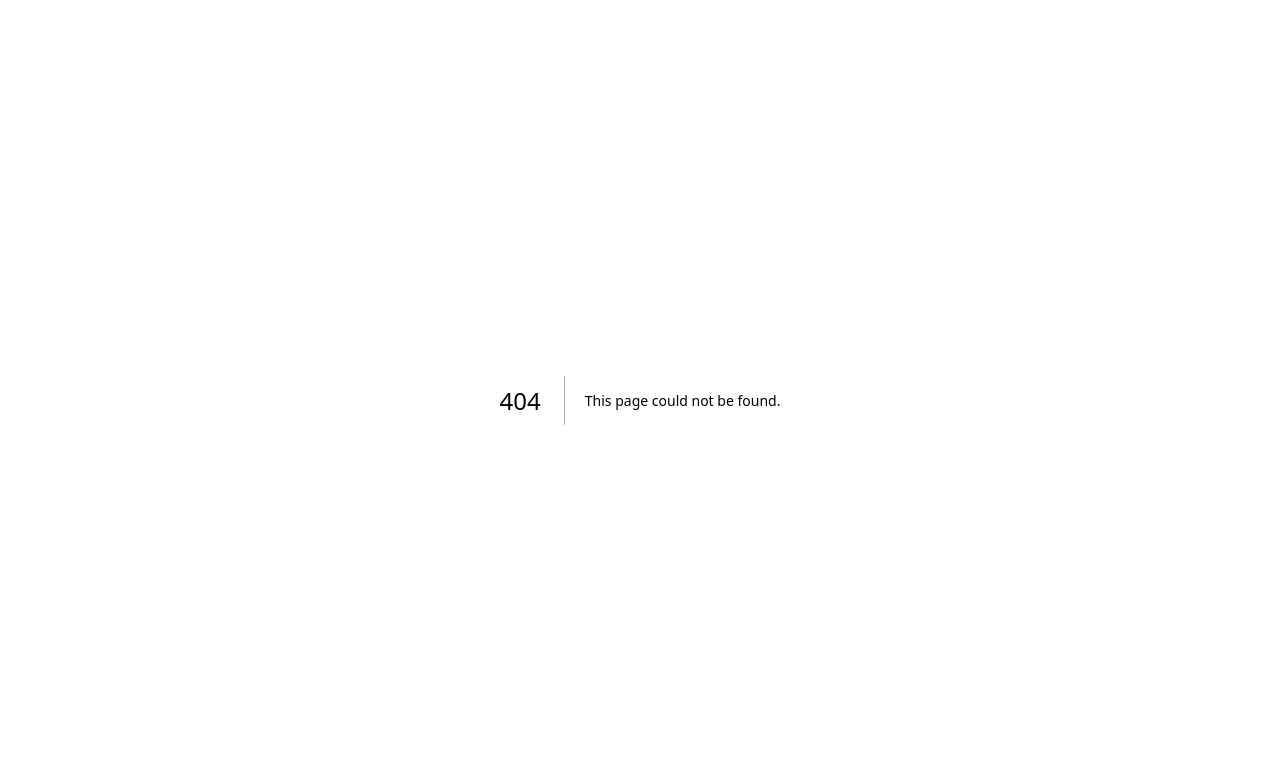
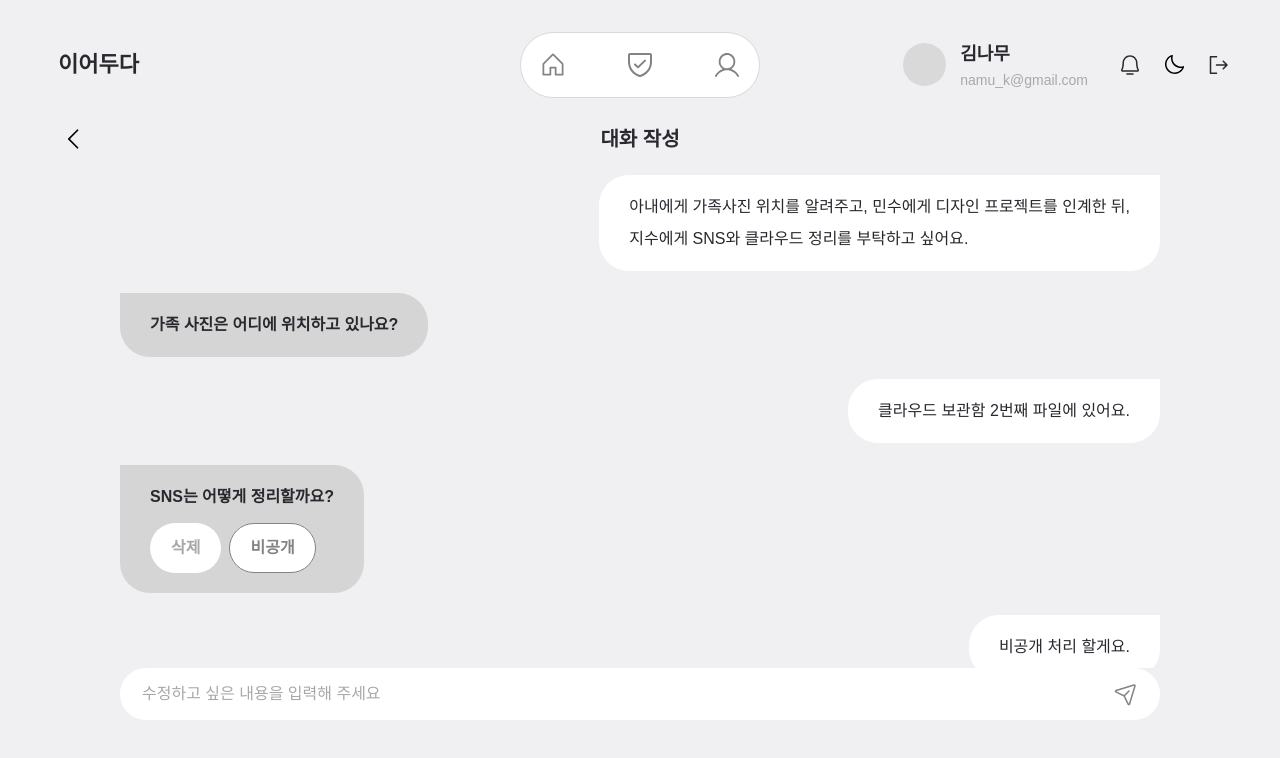
Before and after one commit to Dev-MAMOKEY/Ieoduda-Frontend, a Next.js app: page /plan/life-area in a window 1280 px wide. Before the commit this address had no page. Shown: the top 758 px of the page. Built offline with nearby package versions, Linux system fonts and the light colour scheme.

Commit message:
[Feat/#3] feat : 삶의 구역(계획 확정 화면) 구현

```diff
--- /dev/null
+++ b/app/(planning)/plan/life-area/page.tsx
@@ -0,0 +1,12 @@
+// planning 라우트 그룹에서 계획의 세부 내용을 대화로 작성하는 화면입니다.
+import { LifeAreaConversation } from "@/components/features/planning/LifeAreaConversation";
+import { DesktopHeader } from "@/components/shared/layout/DesktopHeader";
+
+export default function LifeAreaPage() {
+  return (
+    <main className="min-h-dvh bg-[#f0f0f2]">
+      <DesktopHeader authenticated />
+      <LifeAreaConversation />
+    </main>
+  );
+}
--- /dev/null
+++ b/components/features/planning/LifeAreaConversation.tsx
@@ -0,0 +1,222 @@
+"use client";
+
+// 계획의 세부 내용을 대화 형식으로 확인하고 추가 내용을 입력하는 반응형 화면입니다.
+import Image from "next/image";
+import Link from "next/link";
+import { FormEvent, useEffect, useRef, useState } from "react";
+
+const assistantBubbleClassName =
+  "self-start rounded-bl-[30px] rounded-br-[30px] rounded-tr-[30px] bg-[#d5d5d5] px-[22px] py-[18px] text-sm font-semibold text-[#28292e] lg:px-[30px] lg:py-5 lg:text-base";
+
+const userBubbleClassName =
+  "self-end rounded-bl-[30px] rounded-br-[30px] rounded-tl-[30px] bg-white px-[22px] py-[18px] text-sm text-[#28292e] lg:px-[30px] lg:py-5 lg:text-base";
+
+type StructuredPlan = {
+  id: number;
+  source: string;
+  name: string;
+  waitingPeriod: string;
+  message?: string;
+  socialAccount?: string;
+  obituary?: string;
+  workAccount?: string;
+  workHandover?: string;
+  objectionContact?: string;
+};
+
+// 추후 백엔드 JSON 응답으로 교체할 계획 구조화 결과 목 데이터입니다.
+// 계획 이름과 대기 기간은 필수이며 나머지 PlanForm 항목은 선택값입니다.
+const mockStructuredPlans: StructuredPlan[] = [
+  {
+    id: 1,
+    source: "아내에게 가족사진 위치를 알려주고...",
+    name: "가족 사진 전달",
+    waitingPeriod: "14일",
+    message: "가족 사진은 클라우드 보관함 2번째 파일에 있어.",
+  },
+  {
+    id: 2,
+    source: "민수에게 디자인 프로젝트를 인계한 뒤...",
+    name: "디자인 프로젝트 인계",
+    waitingPeriod: "14일",
+    workAccount: "인수인계",
+    workHandover: "김민수에게 디자인 프로젝트 인수인계",
+  },
+  {
+    id: 3,
+    source: "지수에게 SNS와 클라우드 정리를 부탁하고 싶...",
+    name: "SNS 및 클라우드 정리",
+    waitingPeriod: "7일",
+    socialAccount: "비공개",
+    objectionContact: "이지수",
+  },
+];
+
+const optionalFieldLabels: Partial<Record<keyof StructuredPlan, string>> = {
+  message: "전달하는 메시지",
+  socialAccount: "SNS 계정 처리",
+  obituary: "부고 전달",
+  workAccount: "업무 계정･이메일",
+  workHandover: "업무 정리",
+  objectionContact: "이의제기 연락처",
+};
+
+function StructuredPlanCard({ plan }: { plan: StructuredPlan }) {
+  const optionalFields = Object.entries(optionalFieldLabels).flatMap(
+    ([key, label]) => {
+      const value = plan[key as keyof StructuredPlan];
+      return typeof value === "string" && value ? [{ key, label, value }] : [];
+    },
+  );
+
+  return (
+    <article className="flex w-[318px] max-w-full flex-col gap-[19px] rounded-bl-[30px] rounded-br-[30px] rounded-tr-[30px] bg-[#d5d5d5] px-[22px] py-5 text-sm lg:w-auto lg:min-w-0 lg:gap-[26px] lg:px-[30px] lg:text-base">
+      <div className="flex flex-col gap-2">
+        <span className="flex size-6 items-center justify-center rounded-full border-[1.5px] border-[#28292e] text-xs font-semibold lg:size-[26px] lg:text-sm">
+          {plan.id}
+        </span>
+        <span className="font-medium text-[#838383]">원문 근거</span>
+        <p className="truncate text-[#28292e]">{plan.source}</p>
+      </div>
+
+      <div className="flex flex-col gap-2.5">
+        <strong className="text-[#28292e]">계획 이름</strong>
+        <span className="font-medium text-[#838383]">{plan.name}</span>
+      </div>
+
+      {optionalFields.map((field) => (
+        <div className="flex flex-col gap-2.5" key={field.key}>
+          <strong className="text-[#28292e]">{field.label}</strong>
+          <span className="font-medium text-[#838383]">{field.value}</span>
+        </div>
+      ))}
+
+      <div className="flex flex-col gap-2.5">
+        <strong className="text-[#28292e]">대기 기간</strong>
+        <span className="font-medium text-[#838383]">{plan.waitingPeriod}</span>
+      </div>
+
+      <div className="mt-auto flex gap-3.5">
+        {["승인", "수정", "삭제"].map((action) => (
+          <button className="flex h-[45px] min-w-0 flex-1 items-center justify-center rounded-[20px] bg-[#a8a8a8] px-3 text-sm text-white transition-colors hover:bg-[#929292] lg:h-[52px] lg:rounded-[30px] lg:text-base" key={action} type="button">
+            {action}
+          </button>
+        ))}
+      </div>
+    </article>
+  );
+}
+
+export function LifeAreaConversation() {
+  const [socialAction, setSocialAction] = useState("비공개");
+  const [message, setMessage] = useState("");
+  const [additionalMessages, setAdditionalMessages] = useState<string[]>([]);
+  const conversationEndRef = useRef<HTMLDivElement>(null);
+
+  useEffect(() => {
+    if (additionalMessages.length === 0) return;
+
+    conversationEndRef.current?.scrollIntoView({
+      behavior: "smooth",
+      block: "end",
+    });
+  }, [additionalMessages.length]);
+
+  const sendMessage = (event: FormEvent<HTMLFormElement>) => {
+    event.preventDefault();
+    const nextMessage = message.trim();
+
+    if (!nextMessage) return;
+
+    setAdditionalMessages((current) => [...current, nextMessage]);
+    setMessage("");
+  };
+
+  return (
+    <section className="mx-auto flex h-dvh w-full max-w-[390px] flex-col gap-[22px] overflow-hidden px-6 pb-[50px] pt-[70px] lg:h-[calc(100vh-125px)] lg:max-w-none lg:px-0 lg:pb-20 lg:pt-0">
+      <header className="flex w-full shrink-0 items-start justify-between pb-5 lg:px-[60px] lg:pb-0">
+        <Link aria-label="계획 작성 화면으로 돌아가기" href="/plan/write">
+          <Image className="rotate-180 lg:size-7" src="/icons/common/caret-right.svg" alt="" width={24} height={24} />
+        </Link>
+        <h1 className="text-lg font-bold text-[#28292e] lg:text-xl">대화 작성</h1>
+        <span className="size-6 lg:size-7" aria-hidden />
+      </header>
+
+      <div className="flex min-h-0 flex-1 flex-col lg:px-[120px]">
+        <div className="-mx-6 flex min-h-0 flex-1 flex-col gap-[22px] overflow-y-auto px-6 pb-[22px] [-ms-overflow-style:none] [scrollbar-width:none] [&::-webkit-scrollbar]:hidden lg:-mx-[120px] lg:px-[120px]">
+          <div className={`${userBubbleClassName} max-w-[294px] lg:max-w-[720px]`}>
+            <p>아내에게 가족사진 위치를 알려주고, 민수에게 디자인 프로젝트를 인계한 뒤,</p>
+            <p className="mt-2">지수에게 SNS와 클라우드 정리를 부탁하고 싶어요.</p>
+          </div>
+
+          <div className={assistantBubbleClassName}>가족 사진은 어디에 위치하고 있나요?</div>
+
+          <div className={userBubbleClassName}>클라우드 보관함 2번째 파일에 있어요.</div>
+
+          <div className={`${assistantBubbleClassName} flex flex-col gap-3.5`}>
+            <p>SNS는 어떻게 정리할까요?</p>
+            <div className="flex gap-2">
+              {["삭제", "비공개"].map((option) => {
+                const selected = socialAction === option;
+
+                return (
+                  <button
+                    aria-pressed={selected}
+                    className={`rounded-[30px] border-[1.6px] bg-white px-5 py-3 text-sm transition-colors ${selected ? "border-[#838383] font-semibold text-[#838383]" : "border-transparent text-[#a8a8a8] hover:bg-[#eeeeef]"}`}
+                    key={option}
+                    onClick={() => setSocialAction(option)}
+                    type="button"
+                  >
+                    {option}
+                  </button>
+                );
+              })}
+            </div>
+          </div>
+
+          <div className={userBubbleClassName}>{socialAction} 처리 할게요.</div>
+
+          {additionalMessages.map((additionalMessage, index) => (
+            <div
+              className={userBubbleClassName}
+              key={`${additionalMessage}-${index}`}
+            >
+              {additionalMessage}
+            </div>
+          ))}
+
+          <div className={assistantBubbleClassName}>
+            <p>작성한 대화를 바탕으로 3가지 사항을 계획 수정 및</p>
+            <p className="mt-2">추가 완료했어요.</p>
+          </div>
+
+          <div className="grid w-full grid-cols-1 gap-[18px] lg:grid-cols-3 lg:gap-[30px]">
+            {mockStructuredPlans.map((plan) => (
+              <StructuredPlanCard key={plan.id} plan={plan} />
+            ))}
+          </div>
+
+          <div className={assistantBubbleClassName}>
+            <p>내용을 수정하고 삭제하려면 각 내용의 하단에</p>
+            <p className="mt-2">버튼을 눌러주세요.</p>
+          </div>
+          <div className="h-px shrink-0 scroll-mb-[18px]" ref={conversationEndRef} aria-hidden />
+        </div>
+
+        <form className="flex w-full shrink-0 items-center rounded-[30px] bg-white px-[22px] py-3.5" onSubmit={sendMessage}>
+          <input
+            aria-label="추가할 내용"
+            className="min-w-0 flex-1 border-0 bg-transparent text-sm text-[#28292e] outline-none placeholder:text-[#a8a8a8] lg:text-base"
+            onChange={(event) => setMessage(event.target.value)}
+            placeholder="수정하고 싶은 내용을 입력해 주세요"
+            type="text"
+            value={message}
+          />
+          <button aria-label="메시지 보내기" className="ml-3 size-6 shrink-0" type="submit">
+            <Image src="/icons/plan/paper-plane-tilt.svg" alt="" width={24} height={24} />
+          </button>
+        </form>
+      </div>
+    </section>
+  );
+}
--- a/components/features/planning/PlanForm.tsx
+++ b/components/features/planning/PlanForm.tsx
@@ -3,6 +3,7 @@
 // 계획의 기본 정보와 처리 방식을 입력하고 선택하는 반응형 작성 폼입니다.
 import Image from "next/image";
 import Link from "next/link";
+import { useRouter } from "next/navigation";
 import { useState } from "react";
 
 type SelectionKey =
@@ -111,6 +112,7 @@ function Subsection({
 }
 
 export function PlanForm({ editMode }: PlanFormProps) {
+  const router = useRouter();
   const [values, setValues] = useState<PlanFormValues>(
     editMode ? existingPlanValues : emptyValues,
   );
@@ -138,6 +140,10 @@ export function PlanForm({ editMode }: PlanFormProps) {
     if (!values.waitingPeriod) nextErrors.push("waitingPeriod");
 
     setRequiredErrors(nextErrors);
+
+    if (nextErrors.length === 0) {
+      router.push("/plan/life-area");
+    }
   };
 
   const nameHasError = requiredErrors.includes("name");
```
Also changed, not shown: public/icons/plan/paper-plane-tilt.svg (added).
